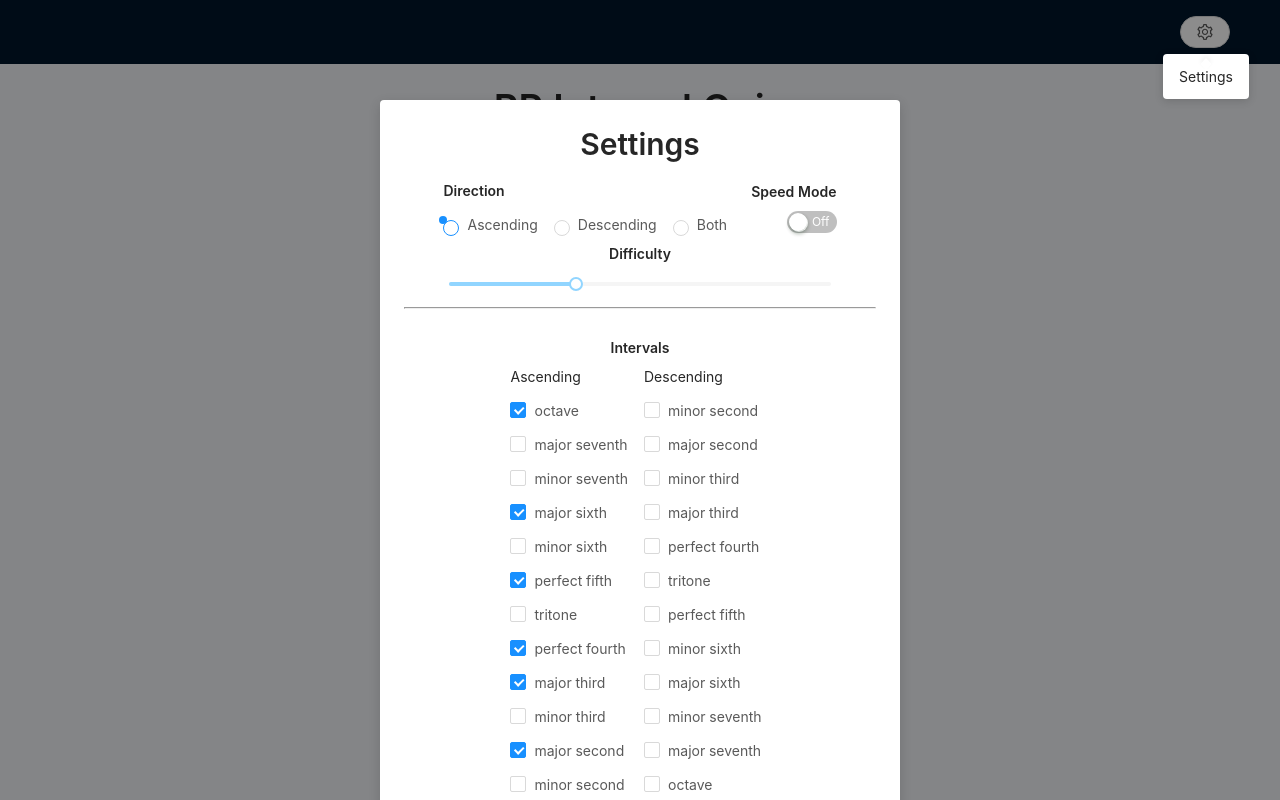
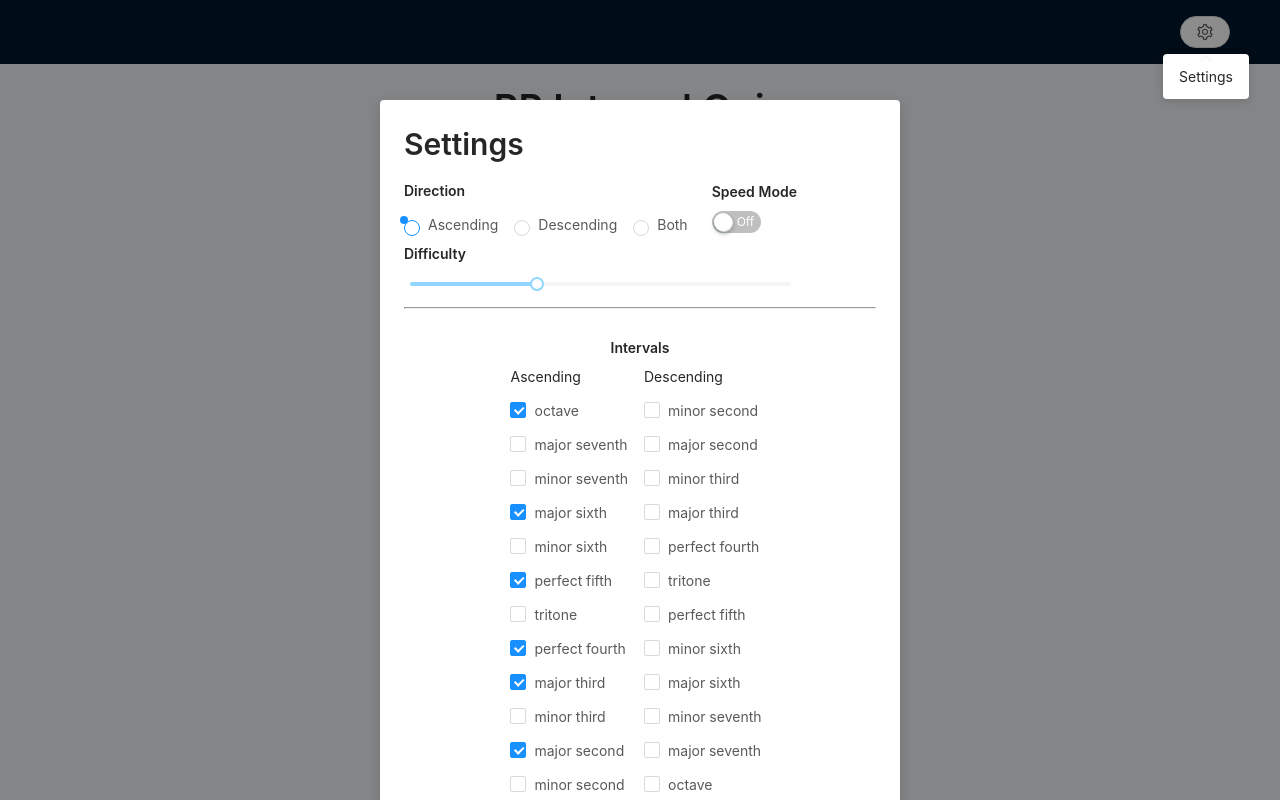
Before and after one commit to jjjpanda/RP-Interval-Quiz, a React app: page /RP-Interval-Quiz/ in a window 1280 px wide. Both pictures are taken after a click on the button 1205 px from the left and 32 px from the top of the page. Built offline with nearby package versions, Linux system fonts and the light colour scheme.

Commit message:
more updates

```diff
--- a/src/components/Quiz.jsx
+++ b/src/components/Quiz.jsx
@@ -111,7 +111,7 @@ class Quiz extends React.Component{
                     }
                 }, () => {
                     setTimeout(() => {
-                        if(this.state.speed){
+                        if(this.state.speed === 'on'){
                             this.nextInterval()
                         }
                     }, 500)
@@ -123,7 +123,7 @@ class Quiz extends React.Component{
                     correct: true,
                 }), () => {
                     setTimeout(() => {
-                        if(this.state.speed){
+                        if(this.state.speed === 'on'){
                             this.nextInterval()
                         }
                     }, 500)
--- a/src/components/Settings.jsx
+++ b/src/components/Settings.jsx
@@ -171,7 +171,6 @@ class Settings extends React.Component{
                     closable={false}
                     visible={this.state.visible}
                     footer={<Button onClick={this.closeModal} >Ok</Button>}
-                    style={{textAlign: 'center'}}
                     maskClosable
                 >
 
@@ -187,7 +186,7 @@ class Settings extends React.Component{
                                     <Radio value={'both'}>Both</Radio>
                                 </Radio.Group>
                             </Space>
-                            <Space direction={'vertical'} style={{textAlign: 'right'}}>
+                            <Space direction={'vertical'} style={{textAlign: 'left'}}>
                                 <Typography.Text strong>Speed Mode</Typography.Text>
                                 <Switch checkedChildren="On" unCheckedChildren="Off" onChange={this.onSwitchChange} checked = {this.state.speed === 'on'} />
                             </Space>
@@ -203,7 +202,8 @@ class Settings extends React.Component{
                     <hr />
                     <br />
 
-                    <Space direction={'vertical'}>
+                    <div style={{textAlign: 'center'}}>
+                        <Space direction={'vertical'} >
                             <Typography.Text strong>Intervals</Typography.Text>
                             <Space>
                                 <div style={{textAlign: 'left'}}>
@@ -220,6 +220,8 @@ class Settings extends React.Component{
                                 </div>
                             </Space>
                         </Space>
+                    </div>
+
 
                 </Modal>
             </Popover>
```
Also changed, not shown: 1 other file (tests, documents, lock files or other folders). Lines whose indentation alone changed are shown as unchanged.
